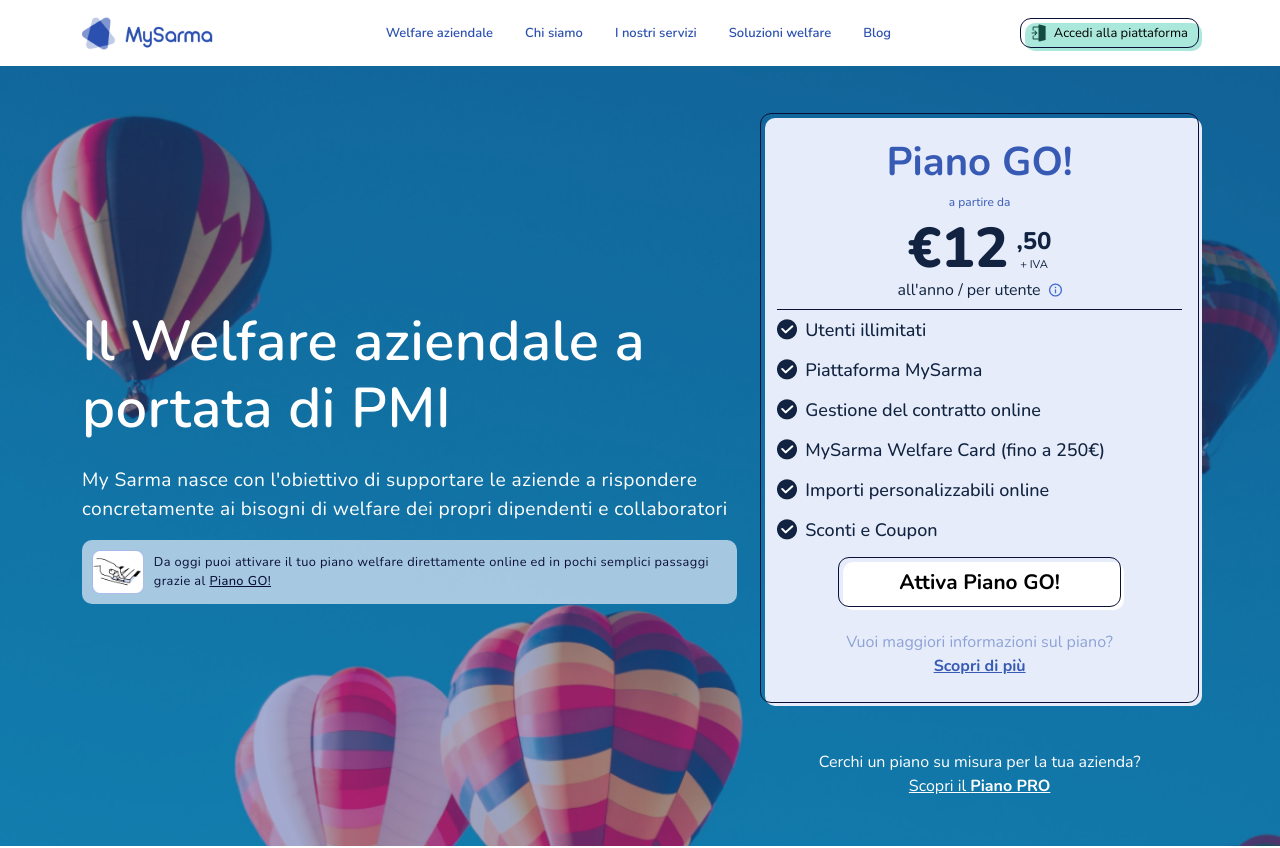
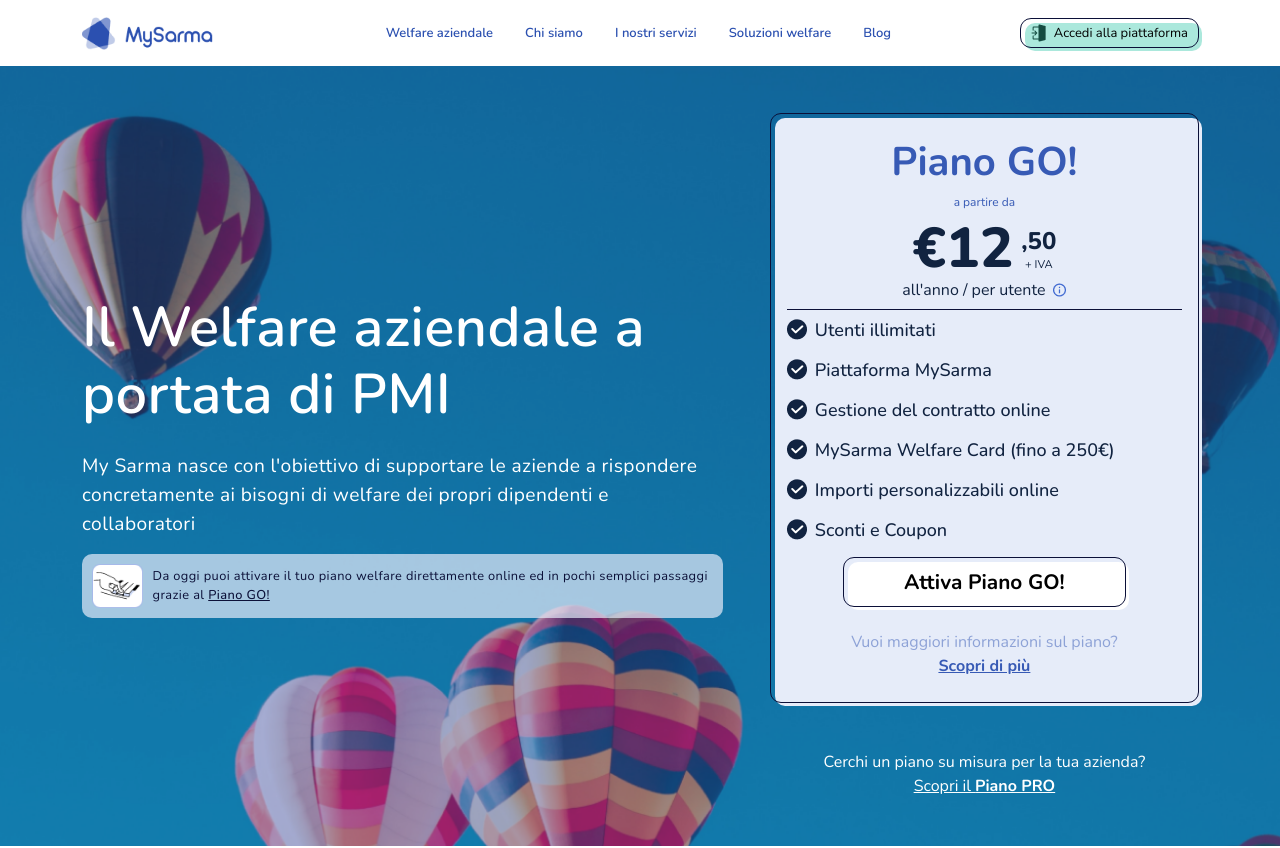
Before and after one commit to DarioGiusino/omni-vue, a Vue app: page / in a window 1280 px wide. Shown: the top 848 px of the page. Built offline with nearby package versions, Linux system fonts and the light colour scheme.

Commit message:
minor style fix

```diff
--- a/src/components/header/JumboComp.vue
+++ b/src/components/header/JumboComp.vue
@@ -12,7 +12,7 @@
 
 <template>
     <section id="jumbotron" class="mb-5">
-        <div class="container py-5 d-lg-flex justify-content-center align-items-center gap-4">
+        <div class="container py-5 d-lg-flex justify-content-center align-items-center gap-4 gap-xl-5">
             <!-- # jumbo text -->
             <div class="jumbo-text fb-60">
                 <h1 class="mb-4">Il Welfare aziendale a portata di PMI</h1>
--- a/src/components/main/PmiSection.vue
+++ b/src/components/main/PmiSection.vue
@@ -28,7 +28,7 @@
 
         <!-- ? < 992px (top little cards + carousel) -->
         <!-- little cards -->
-        <div class="my-5 d-flex">
+        <div class="my-5 d-none d-lg-flex">
             <base-simple-card v-for="card in pmiBaseCards" :key="card.title" :image="card.image" :title="card.title"
                 :text="card.text" class="fb-25">
             </base-simple-card>
```
